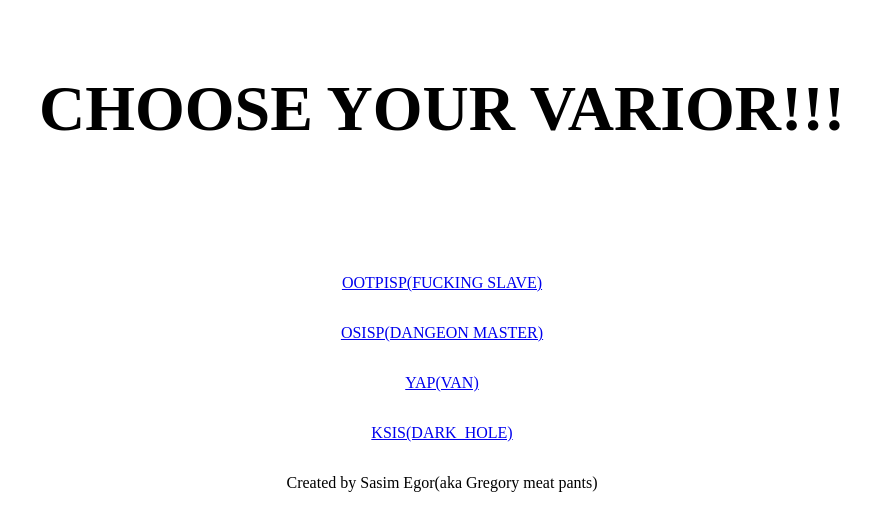
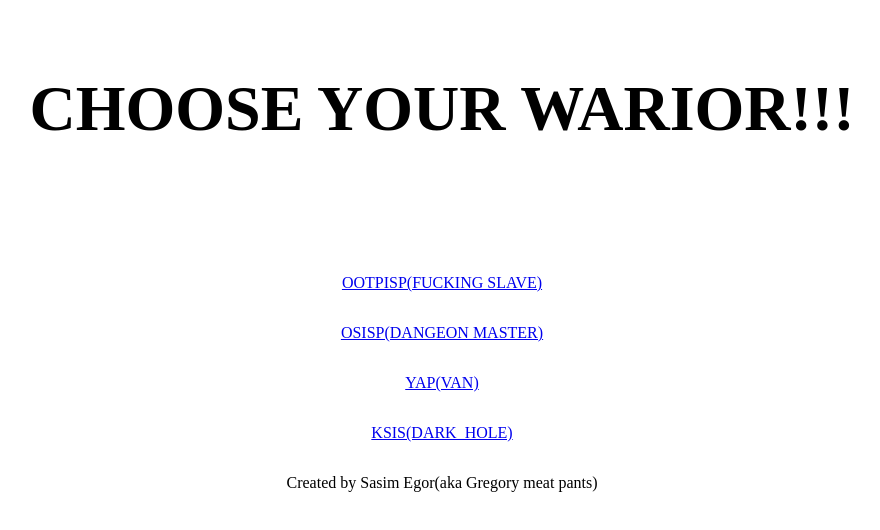
Before and after one commit to EgorSasim/accreditation_tests, an Angular app: page /choose-exam in a window 1280 px wide. Shown: the top 530 px of the page, without its empty margins (198-1078 px from the left). Built offline with nearby package versions, Linux system fonts and the light colour scheme.

Commit message:
fix bug with last question

```diff
--- a/src/app/choose-exam-page/choose-exam-page.component.html
+++ b/src/app/choose-exam-page/choose-exam-page.component.html
@@ -1,4 +1,4 @@
-<header class="choose-exam-page__header">CHOOSE YOUR VARIOR!!!</header>
+<header class="choose-exam-page__header">CHOOSE YOUR WARIOR!!!</header>
 
 <main class="choose-exam-page__main">
   <a routerLink="/ootpisp" routerLinkActive="router-link-active"
--- a/src/app/common/questions/questions.components.ts
+++ b/src/app/common/questions/questions.components.ts
@@ -29,8 +29,8 @@ export class QuestionsComponent implements OnInit {
 
   public showNextQuestion(): void {
     this.selectedAnswer = {} as Answer;
-    if (this.questionPointer < this.questions.length) {
-      this.question = this.questions[++this.questionPointer];
+    if (++this.questionPointer < this.questions.length) {
+      this.question = this.questions[this.questionPointer];
     } else {
       this.showResult();
     }
```
